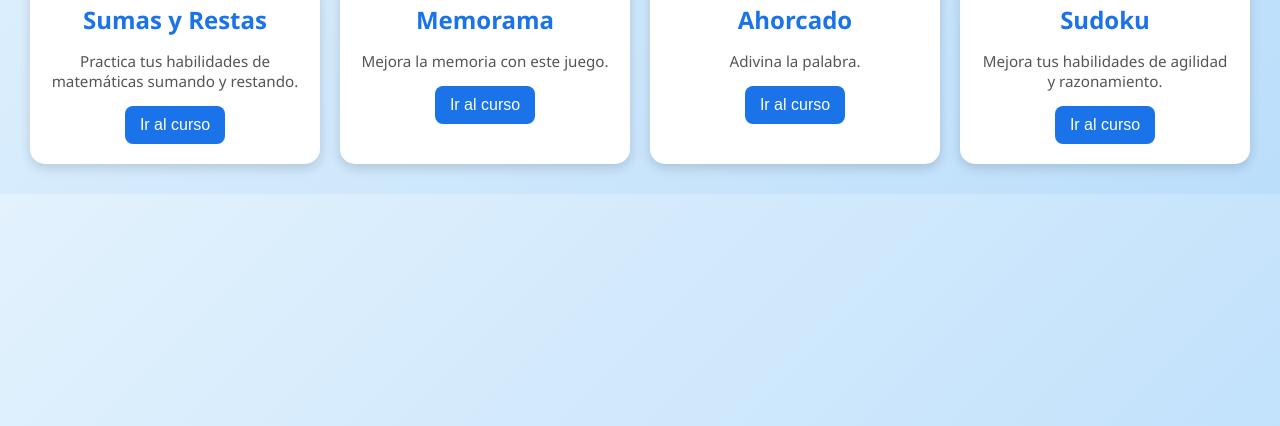
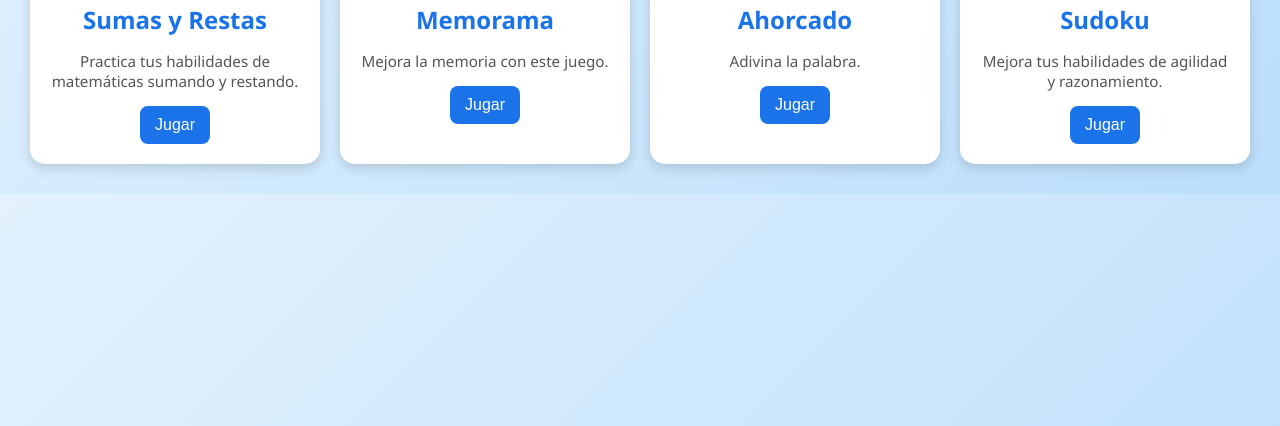
Before and after one commit to DerekSantos09/Zenith, a plain HTML site: page games.html in a window 1280 px wide. Shown: the part 374-800 px from the top of the page. Drawn offline with Linux system fonts and the light colour scheme.

Commit message:
Update games.html

```diff
--- a/games.html
+++ b/games.html
@@ -98,7 +98,7 @@
       <div class="course-content">
         <h3>Sumas y Restas</h3>
         <p>Practica tus habilidades de matemáticas sumando y restando.</p>
-        <button onclick="window.open('https://www.khanacademy.org/math', '_blank')">Ir al curso</button>
+        <a href="mathgame.html"><button>Jugar</button></a>
       </div>
     </div>
 
@@ -108,7 +108,7 @@
       <div class="course-content">
         <h3>Memorama</h3>
         <p>Mejora la memoria con este juego.</p>
-        <button onclick="window.open('https://www.ck12.org/student/', '_blank')">Ir al curso</button>
+        <a href="memorama.html"><button>Jugar</button></a>
       </div>
     </div>
 
@@ -118,7 +118,7 @@
       <div class="course-content">
         <h3>Ahorcado</h3>
         <p>Adivina la palabra.</p>
-        <button onclick="window.open('https://www.freecodecamp.org/', '_blank')">Ir al curso</button>
+       <a href="ahorcado.html"><button>Jugar</button></a>
       </div>
     </div>
 
@@ -128,7 +128,7 @@
       <div class="course-content">
         <h3>Sudoku</h3>
         <p>Mejora tus habilidades de agilidad y razonamiento.</p>
-        <button onclick="window.open('https://www.worldhistory.org/', '_blank')">Ir al curso</button>
+        <a href="sudoku.html"><button>Jugar</button></a>
       </div>
     </div>
   </section>
```
